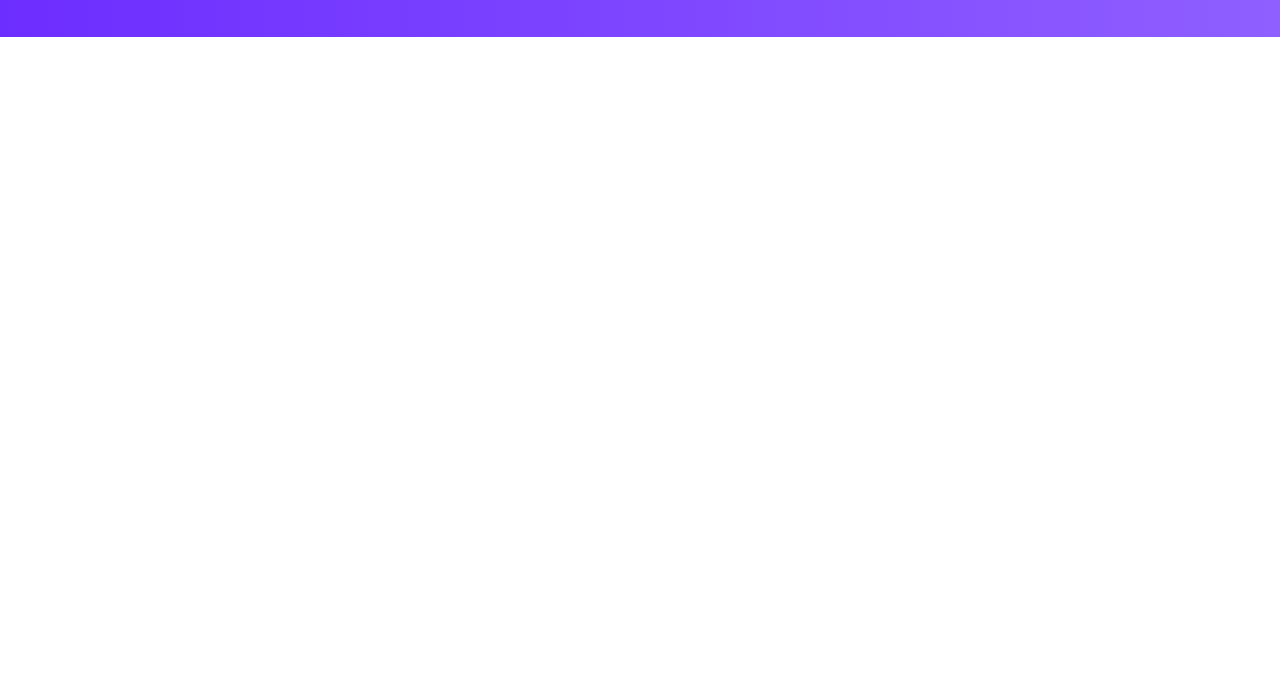
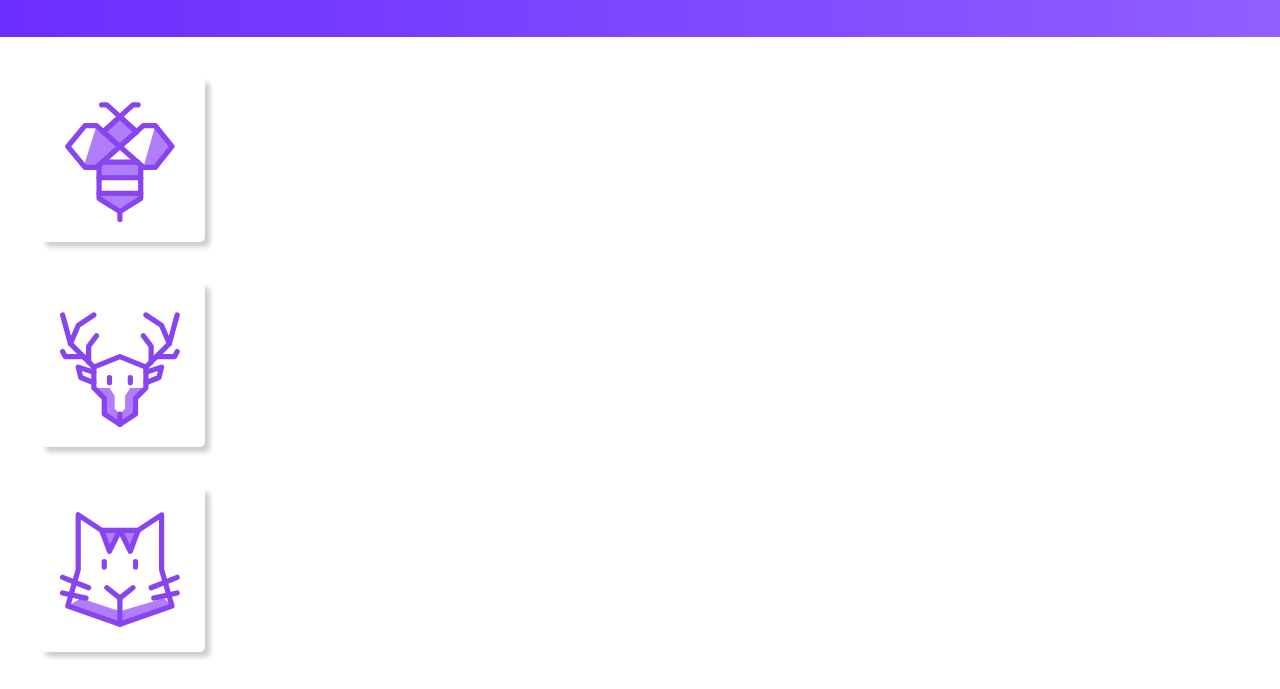
Before and after one commit to RaveleSilva/Wildbeast, a plain HTML site: page index.html in a window 1280 px wide. Shown: the part 91-780 px from the top of the page. Drawn offline with Linux system fonts and the light colour scheme.

Commit message:
Estrutura HTML do aside

```diff
--- a/index.html
+++ b/index.html
@@ -18,5 +18,16 @@
       </ul>
     </nav>
   </header>
+  <aside>
+    <div class="side-link"><img src="img/icones/abelha.svg" alt=""></div>
+    <div class="side-link"><img src="img/icones/cervo.svg" alt=""></div>
+    <div class="side-link"><img src="img/icones/gato.svg" alt=""></div>
+    <div class="side-link"><img src="img/icones/leao.svg" alt=""></div>
+    <div class="side-link"><img src="img/icones/ovelha.svg" alt=""></div>
+    <div class="side-link"><img src="img/icones/vaca.svg" alt=""></div>
+  </aside>
+  <article></article>
+  <section></section>
+  <footer></footer>
 </body>
 </html>
--- a/style.css
+++ b/style.css
@@ -18,6 +18,15 @@ button{
   width: max-content;
 }
 
+.grid-container{
+  display: grid;
+  grid-template-columns: minmax(160px, 1fr) 3fr 300px;
+  grid-template-areas:
+   "header header header"
+   "aside article section"
+   "footer footer footer";
+}
+
 header{
   background-image: linear-gradient(to right, rgb(108, 45, 255), rgb(143, 95, 255));
   display: flex;
@@ -26,6 +35,7 @@ header{
   padding: 40px;
   flex-wrap: wrap;
   gap: 20px;
+  grid-area: header;
 }
 
 .logo{
@@ -50,3 +60,30 @@ nav ul{
 .header-nav a:hover{
   background-color: rgb(0, 0, 0, 0.3);
 }
+
+aside{
+  grid-area: aside;
+  padding: 40px;
+}
+
+.side-link{
+  padding: 20px;
+  box-shadow: 5px 5px 5px rgba(0, 0, 0, 0.2);
+  border-radius: 5px;
+}
+
+.side-link + .side-link{
+  margin-top: 40px;
+}
+
+article{
+  grid-area: article;
+}
+
+section{
+  grid-area: section;
+}
+
+footer{
+  grid-area: footer;
+}
```
